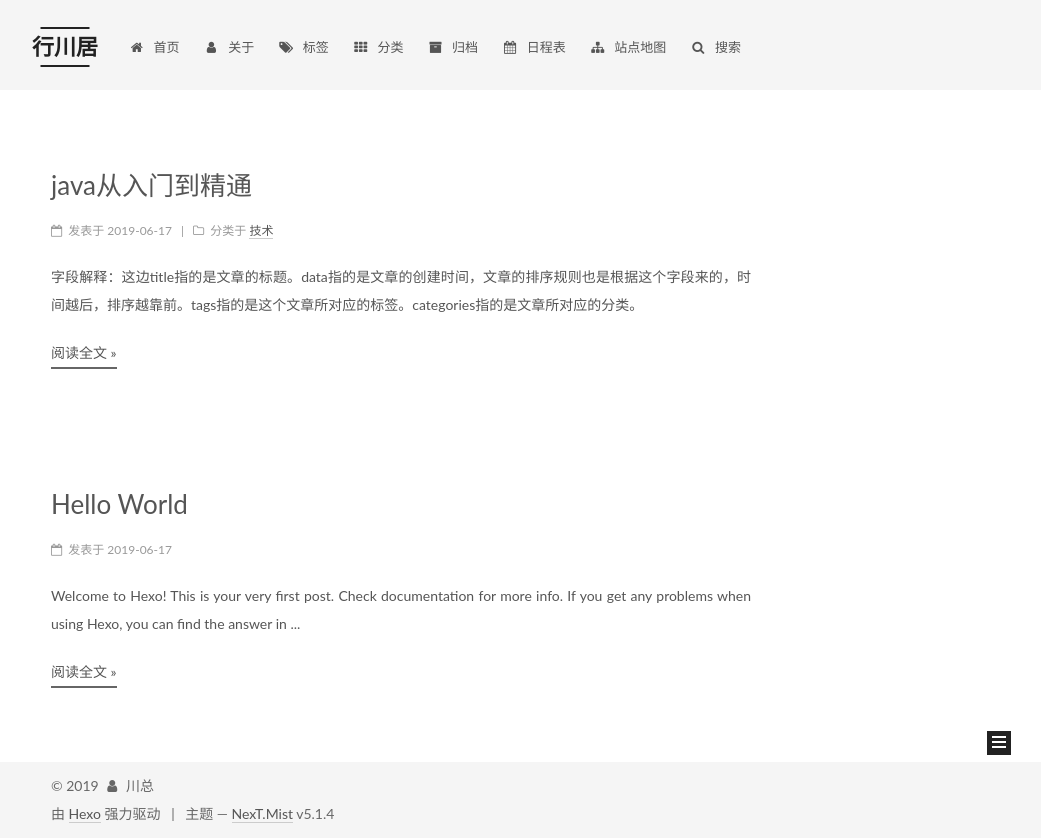
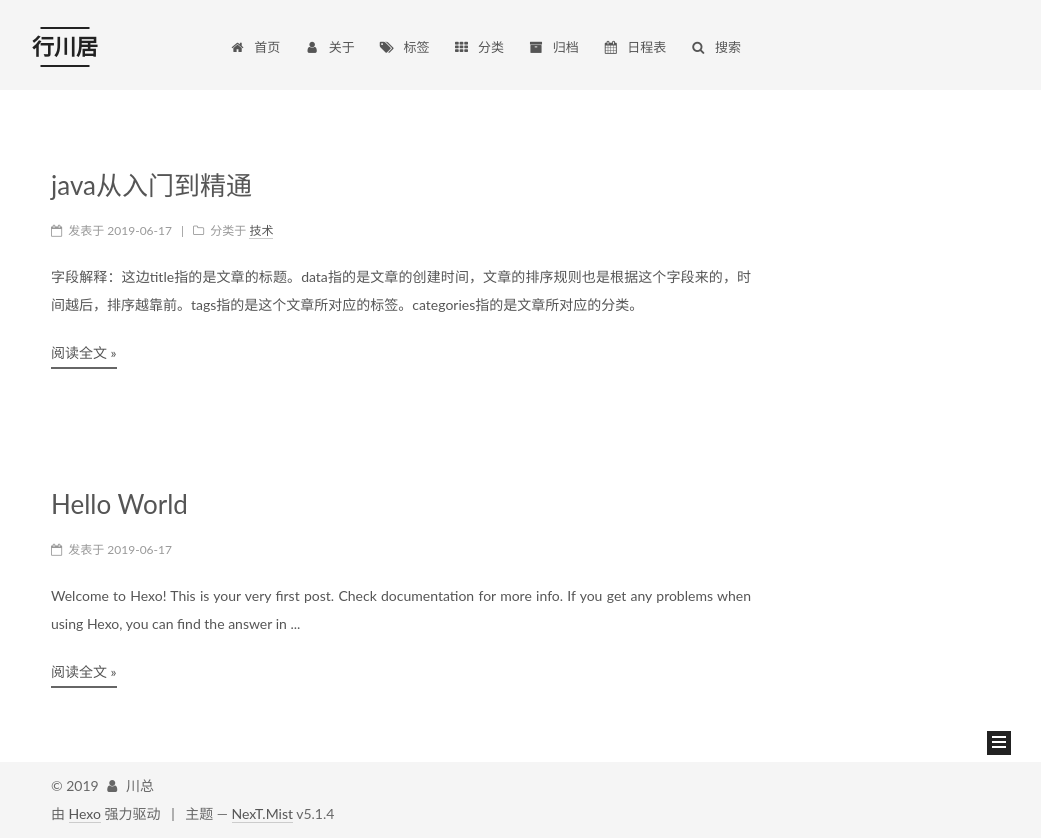
Before and after one commit to quietAny/quietAny.github.io, a plain HTML site: page index.html in a window 1280 px wide. Shown: the whole page, without its empty margins (239-1280 px from the left). Drawn offline with Linux system fonts and the light colour scheme.

Commit message:
Site updated: 2019-06-18 09:48:49

```diff
--- a/css/main.css
+++ b/css/main.css
@@ -1822,7 +1822,7 @@ pre .javascript .function {
   width: 4px;
   height: 4px;
   border-radius: 50%;
-  background: #2fffff;
+  background: #c9b07e;
 }
 .links-of-blogroll {
   font-size: 13px;
--- a/index.html
+++ b/index.html
@@ -237,16 +237,6 @@
               <i class="menu-item-icon fa fa-fw fa-calendar"></i> <br>
 
             日程表
-          </a>
-        </li>
-
-
-        <li class="menu-item menu-item-sitemap">
-          <a href="/sitemap.xml" rel="section">
-
-              <i class="menu-item-icon fa fa-fw fa-sitemap"></i> <br>
-
-            站点地图
           </a>
         </li>
 
```
Also changed, not shown: 2019/06/17/hello-world/index.html (+0 -10 lines), 2019/06/17/java从入门到精通/index.html (+0 -10 lines), about/index.html (+0 -10 lines), archives/2019/06/index.html (+0 -10 lines), archives/2019/index.html (+0 -10 lines), archives/index.html (+0 -10 lines), categories/index.html (+0 -10 lines), categories/技术/index.html (+0 -10 lines), schedule/index.html (+0 -10 lines), tags/index.html (+0 -10 lines), tags/java/index.html (+0 -10 lines), tags/springboot/index.html (+0 -10 lines).
